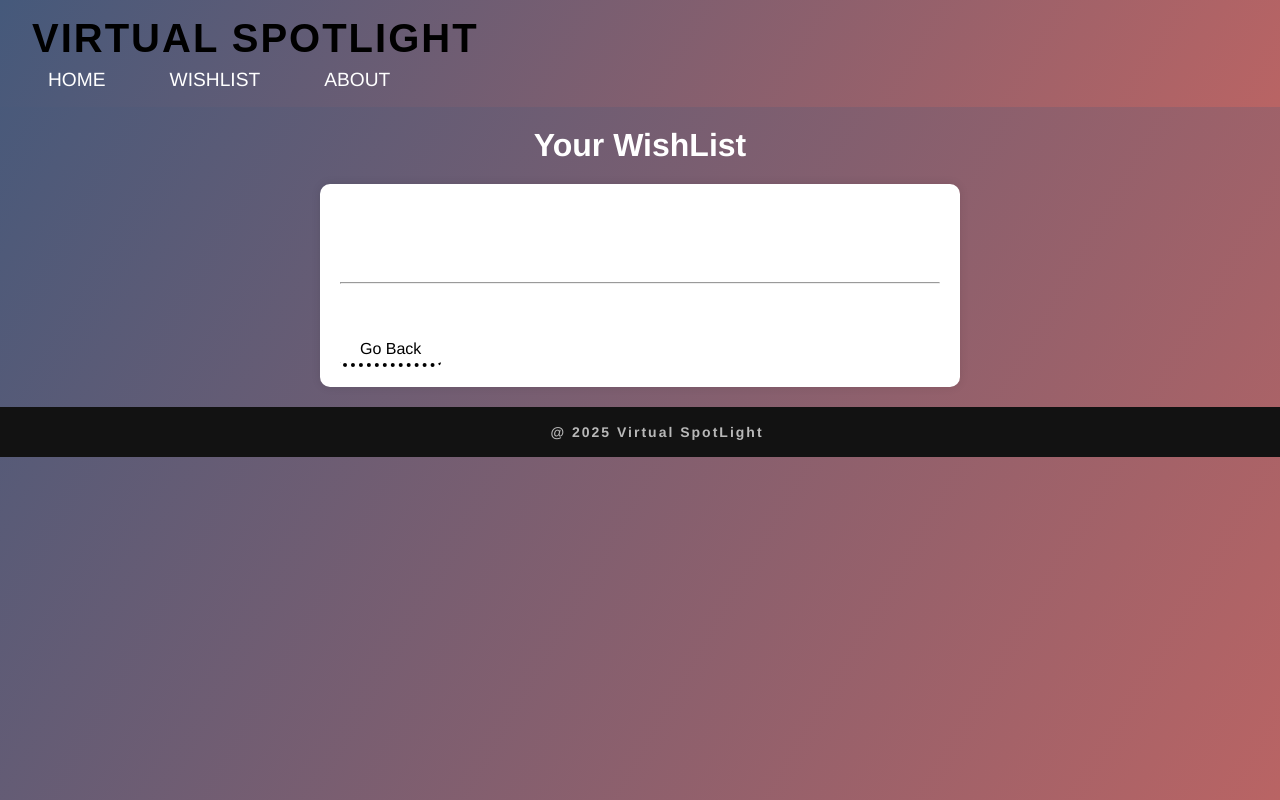
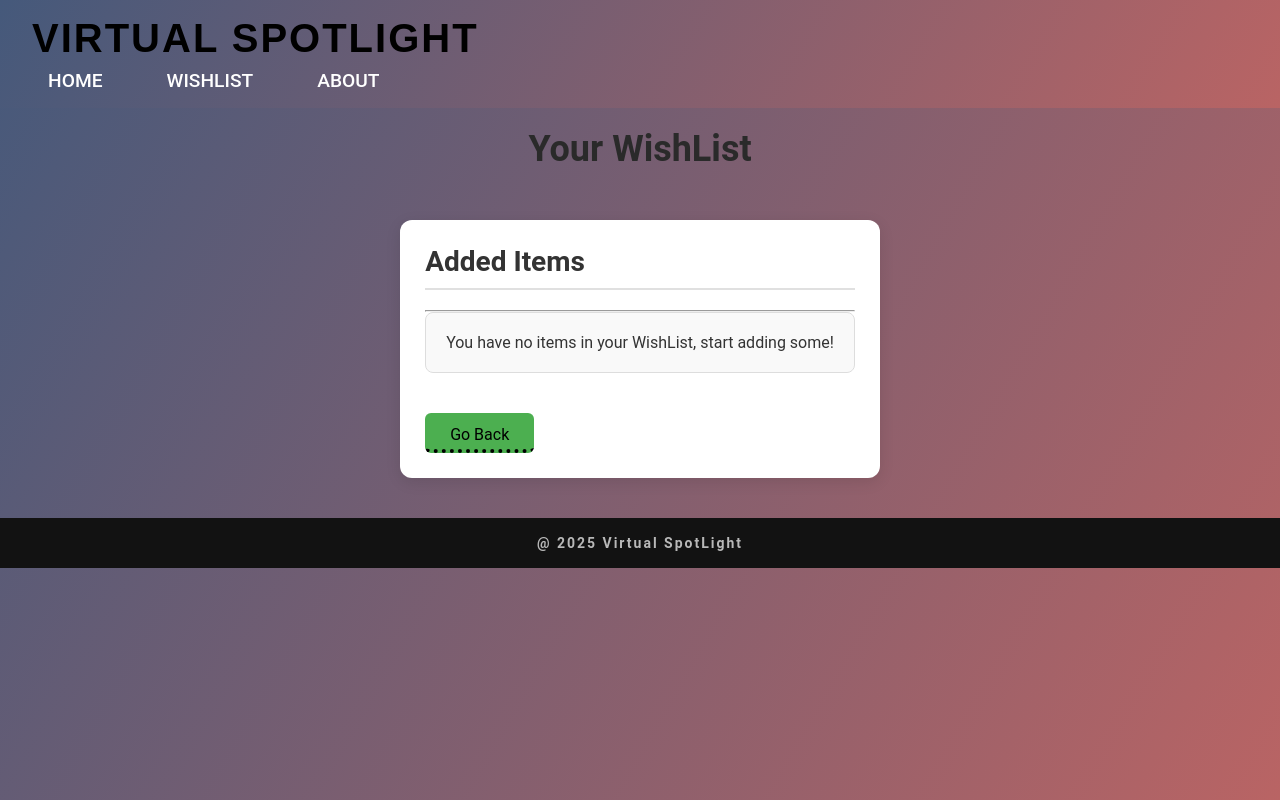
Before and after one commit to Santhosh553/virtual-shopping, a React (Create React App) app: page /wishlist in a window 1280 px wide. Built offline with nearby package versions, Linux system fonts and the light colour scheme.

Commit message:
wishlist UI updated

```diff
--- a/src/components/Wishlist/WishList.css
+++ b/src/components/Wishlist/WishList.css
@@ -1,46 +1,79 @@
+/* General Styles */
+* {
+  box-sizing: border-box;
+  margin: 0;
+  padding: 0;
+  font-family: 'Roboto', sans-serif;
+}
+
+body {
+  background-color: #f0f2f5;
+  color: #333;
+}
+
+/* Container */
 .container {
   margin: 0 auto;
   padding: 20px;
+  max-width: 1200px;
 }
 
 .cart-title {
-    font-size: 32px;
-    margin-bottom: 20px;
+  font-size: 36px;
+  font-weight: 600;
+  margin-bottom: 30px;
   text-align: center;
+  color: #2a2a2a;
 }
 
+.cart-grid {
+  display: flex;
+  justify-content: center;
+}
+
+.cart-items-container {
+  display: flex;
+  justify-content: center;
+  align-items: center;
+}
+
+/* Paper Container */
 .cart-paper {
-    margin: 0 auto;
+  margin: 20px;
   max-width: 600px;
   background-color: #fff;
-    border-radius: 10px;
-    box-shadow: 0 0 10px rgba(0,0,0,.1);
-    padding: 20px;
+  border-radius: 12px;
+  box-shadow: 0 4px 15px rgba(0, 0, 0, 0.1);
+  padding: 25px;
+  overflow: hidden;
 }
 
+/* Heading */
 .cart-heading {
-    font-size: 24px;
+  font-size: 28px;
   font-weight: bold;
-    margin-bottom: 10px;
+  color: #333;
+  margin-bottom: 20px;
+  border-bottom: 2px solid #e0e0e0;
+  padding-bottom: 10px;
 }
 
+/* Wishlist Items */
 .wishlist-items {
   display: flex;
   flex-direction: column;
-    gap: 1rem;
-    max-height: 600px;
-    overflow-y: auto;
+  gap: 1.2rem;
 }
 
 .wishlist-item {
-    align-items: center;
-    background-color: #f9f9f9;
-    border: 1px solid #ccc;
-    border-radius: 5px;
-    box-shadow: 0 0 5px rgba(0,0,0,.1);
+  background-color: #fff;
+  border: 1px solid #e0e0e0;
+  border-radius: 8px;
+  box-shadow: 0 2px 8px rgba(0, 0, 0, 0.1);
+  padding: 15px;
   display: flex;
   justify-content: space-between;
-    padding: 10px;
+  align-items: center;
 }
 
 .wishlist-details {
@@ -49,44 +82,100 @@
 }
 
 .wishlist-name {
-    font-weight: bold;
-    font-size: 24px;
-    color: #a10d0d;
+  font-size: 22px;
+  font-weight: 500;
+  color: #1a73e8;
 }
 
-  .wishlist-category
-  {
-    font-size: 16px;
-    color: #555;
+.wishlist-category, .wishlist-color {
+  font-size: 14px;
+  color: #666;
 }
 
-  .wishlist-color {
-    color: #777;
+/* Remove Button */
+.remove-btn {
+  background-color: #e53935;
+  color: white;
+  padding: 10px 18px;
+  font-size: 14px;
+  border: none;
+  border-radius: 6px;
+  cursor: pointer;
+  transition: all 0.3s ease;
+}
+
+.remove-btn:hover {
+  background-color: #d32f2f;
+}
+
+/* Empty Cart Message */
+.alert {
+  background-color: #f9f9f9;
+  padding: 20px;
+  border-radius: 8px;
+  font-size: 16px;
+  color: #333;
+  text-align: center;
+  border: 1px solid #ddd;
+  margin-bottom: 20px;
+}
+
+/* Go Back Button */
+.go-back {
+  display: inline-block;
+  padding: 12px 25px;
+  font-size: 16px;
+  text-decoration: none;
+  background-color: #4caf50;
+  color: white;
+  border-radius: 6px;
+  margin-top: 20px;
+  text-align: center;
+}
+
+.go-back:hover {
+  background-color: #45a049;
+}
+
+/* Responsive Design */
+@media (max-width: 768px) {
+  .container {
+    padding: 15px;
+  }
+
+  .cart-title {
+    font-size: 28px;
+  }
+
+  .cart-paper {
+    width: 100%;
+    padding: 20px;
+  }
+
+  .wishlist-item {
+    flex-direction: column;
+    align-items: flex-start;
   }
 
   .remove-btn {
-    background-color: #a10d0d;
-    color: #fff;
-    border: none;
-    padding: 8px 12px;
-    border-radius: 5px;
-    cursor: pointer;
-    transition: background-color 0.3s ease;
+    margin-top: 10px;
+  }
 }
 
-  .remove-btn:hover {
-    background-color: #ff4646;
+@media (max-width: 480px) {
+  .cart-title {
+    font-size: 24px;
   }
 
-  .go-back {
-    display: block;
-    text-align: center;
-    color: #fff;
-    text-decoration: none;
-    padding: 10px 20px;
-    border-radius: 5px;
-    margin-top: 20px;
+  .cart-paper {
+    padding: 15px;
   }
 
-  .go-back:hover {
+  .wishlist-name {
+    font-size: 20px;
   }
+
+  .remove-btn {
+    padding: 8px 14px;
+  }
+}
```
Also changed, not shown: src/components/Wishlist/WishList.js (+8 -4 lines). Lines whose indentation alone changed are shown as unchanged.
